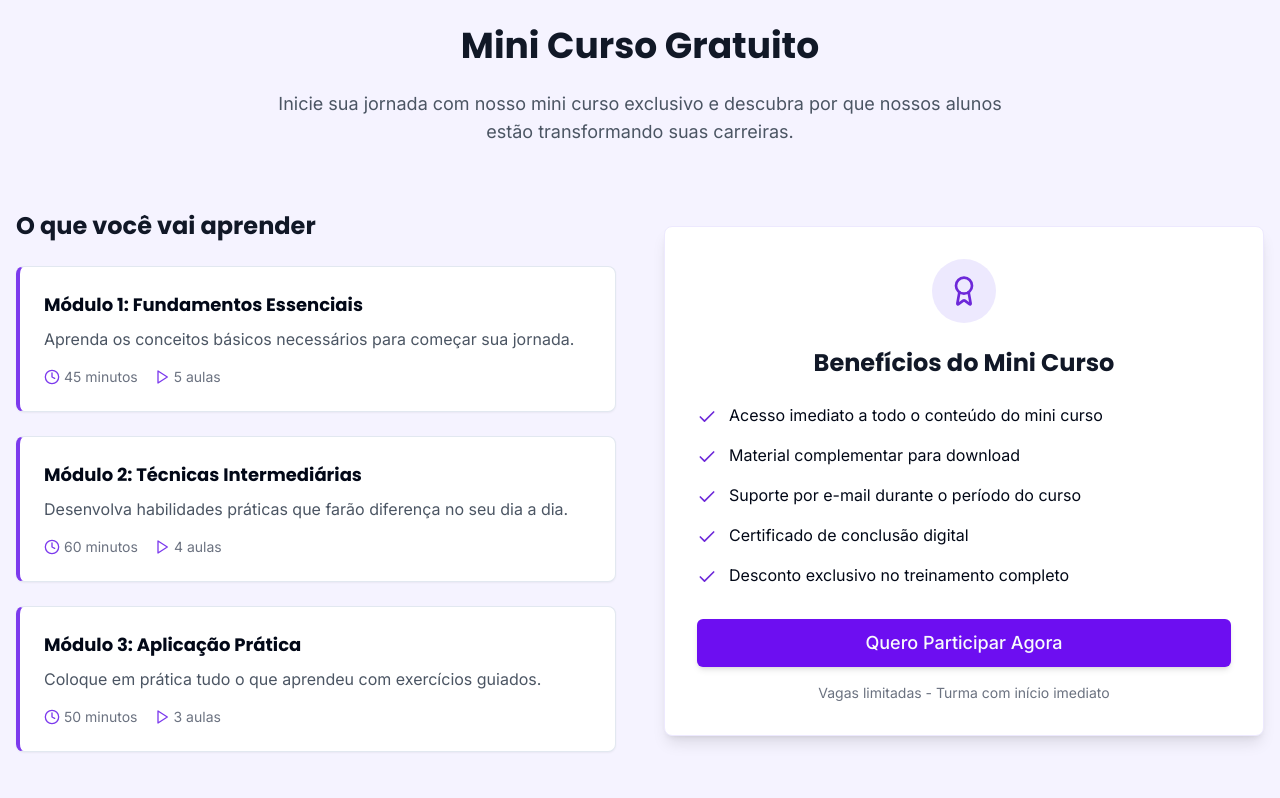
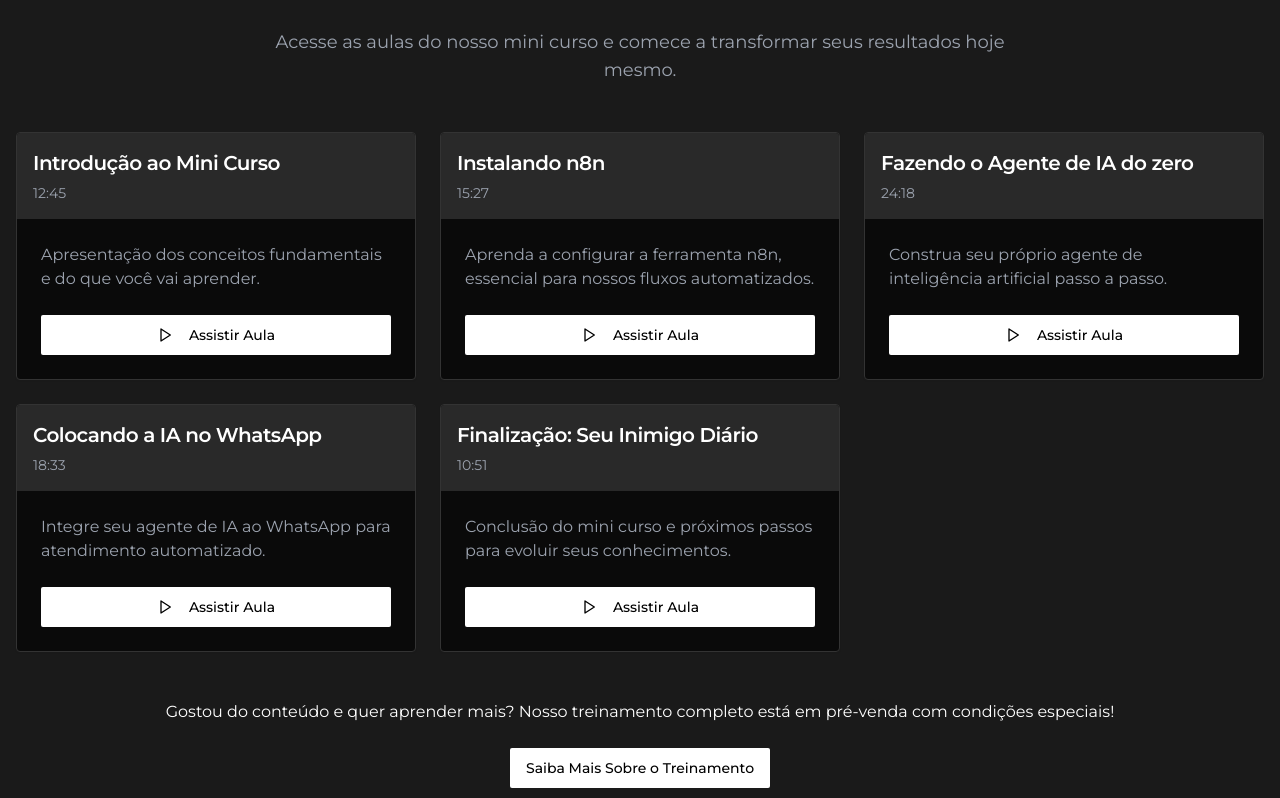
Before and after one commit to cello1508/mini-course-haven, a React (Vite) app: page / in a window 1280 px wide. Shown: the part 742-1540 px from the top of the page. Built offline with nearby package versions, Linux system fonts and the light colour scheme.

Commit message:
Refactor: Apply new design and styling
Implement a new design based on the provided color palette, visual style, and reusable CSS classes.

```diff
--- a/src/components/MiniCourseSection.tsx
+++ b/src/components/MiniCourseSection.tsx
@@ -1,100 +1,85 @@
 
+import { Card, CardContent, CardDescription, CardHeader, CardTitle } from "@/components/ui/card";
+import { Play } from "lucide-react";
 import { Button } from "@/components/ui/button";
-import { Card, CardContent } from "@/components/ui/card";
-import { Check, Play, Award, Clock } from "lucide-react";
 
-const MiniCourseSection = () => {
-  const courseModules = [
+const lessons = [
   {
     id: 1,
-      title: "Módulo 1: Fundamentos Essenciais",
-      description: "Aprenda os conceitos básicos necessários para começar sua jornada.",
-      duration: "45 minutos",
-      lessons: 5
+    title: "Introdução ao Mini Curso",
+    description: "Apresentação dos conceitos fundamentais e do que você vai aprender.",
+    videoUrl: "https://www.youtube.com/watch?v=VjVEuM4bMRY",
+    duration: "12:45"
   },
   {
     id: 2,
-      title: "Módulo 2: Técnicas Intermediárias",
-      description: "Desenvolva habilidades práticas que farão diferença no seu dia a dia.",
-      duration: "60 minutos",
-      lessons: 4
+    title: "Instalando n8n",
+    description: "Aprenda a configurar a ferramenta n8n, essencial para nossos fluxos automatizados.",
+    videoUrl: "https://www.youtube.com/watch?v=lv8IdXVB5cY",
+    duration: "15:27"
   },
   {
     id: 3,
-      title: "Módulo 3: Aplicação Prática",
-      description: "Coloque em prática tudo o que aprendeu com exercícios guiados.",
-      duration: "50 minutos",
-      lessons: 3
+    title: "Fazendo o Agente de IA do zero",
+    description: "Construa seu próprio agente de inteligência artificial passo a passo.",
+    videoUrl: "https://www.youtube.com/watch?v=KmOSxER584c",
+    duration: "24:18"
+  },
+  {
+    id: 4,
+    title: "Colocando a IA no WhatsApp",
+    description: "Integre seu agente de IA ao WhatsApp para atendimento automatizado.",
+    videoUrl: "https://www.youtube.com/watch?v=f-Z8peU4_P8",
+    duration: "18:33"
+  },
+  {
+    id: 5,
+    title: "Finalização: Seu Inimigo Diário",
+    description: "Conclusão do mini curso e próximos passos para evoluir seus conhecimentos.",
+    videoUrl: "https://www.youtube.com/watch?v=_A4DA7Y0r7g",
+    duration: "10:51"
   }
 ];
 
-  const benefits = [
-    "Acesso imediato a todo o conteúdo do mini curso",
-    "Material complementar para download",
-    "Suporte por e-mail durante o período do curso",
-    "Certificado de conclusão digital",
-    "Desconto exclusivo no treinamento completo"
-  ];
-
+const MiniCourseSection = () => {
   return (
-    <section id="minicourse" className="py-20 bg-purple-50">
+    <section id="minicourse" className="py-20 bg-secondary">
       <div className="container mx-auto px-4">
-        <div className="text-center mb-16">
+        <div className="text-center mb-12">
           <h2 className="section-title">Mini Curso Gratuito</h2>
           <p className="section-subtitle">
-            Inicie sua jornada com nosso mini curso exclusivo e descubra por que nossos alunos estão transformando suas carreiras.
+            Acesse as aulas do nosso mini curso e comece a transformar seus resultados hoje mesmo.
           </p>
         </div>
 
-        <div className="grid md:grid-cols-2 gap-12 items-center mb-16">
-          <div>
-            <h3 className="text-2xl font-bold mb-6 text-gray-900">
-              O que você vai aprender
-            </h3>
-            <div className="space-y-6">
-              {courseModules.map((module) => (
-                <Card key={module.id} className="overflow-hidden border-l-4 border-l-purple-600">
+        <div className="grid grid-cols-1 md:grid-cols-2 lg:grid-cols-3 gap-6">
+          {lessons.map((lesson) => (
+            <Card key={lesson.id} className="sophisticated-card overflow-hidden transition-all duration-300 hover:transform hover:scale-105">
+              <CardHeader className="p-4 bg-muted">
+                <CardTitle className="text-xl">{lesson.title}</CardTitle>
+                <CardDescription className="text-gray-400">{lesson.duration}</CardDescription>
+              </CardHeader>
               <CardContent className="p-6">
-                    <h4 className="font-bold text-lg mb-2">{module.title}</h4>
-                    <p className="text-gray-600 mb-4">{module.description}</p>
-                    <div className="flex items-center text-sm text-gray-500 space-x-4">
-                      <span className="flex items-center">
-                        <Clock className="h-4 w-4 mr-1 text-purple-600" />
-                        {module.duration}
-                      </span>
-                      <span className="flex items-center">
-                        <Play className="h-4 w-4 mr-1 text-purple-600" />
-                        {module.lessons} aulas
-                      </span>
-                    </div>
+                <p className="text-gray-400 mb-6">{lesson.description}</p>
+                <a href={lesson.videoUrl} target="_blank" rel="noopener noreferrer">
+                  <Button className="sophisticated-button w-full flex items-center justify-center">
+                    <Play className="mr-2 h-4 w-4" /> Assistir Aula
+                  </Button>
+                </a>
               </CardContent>
             </Card>
           ))}
         </div>
-          </div>
 
-          <div className="bg-white rounded-lg p-8 shadow-lg border border-purple-100">
-            <div className="flex items-center justify-center w-16 h-16 bg-purple-100 rounded-full mb-6 mx-auto">
-              <Award className="h-8 w-8 text-purple-700" />
-            </div>
-            <h3 className="text-2xl font-bold mb-6 text-center text-gray-900">
-              Benefícios do Mini Curso
-            </h3>
-            <ul className="space-y-4 mb-8">
-              {benefits.map((benefit, index) => (
-                <li key={index} className="flex items-start">
-                  <Check className="h-5 w-5 text-purple-700 mt-1 mr-3 flex-shrink-0" />
-                  <span>{benefit}</span>
-                </li>
-              ))}
-            </ul>
-            <Button className="btn-primary w-full text-lg py-6">
-              Quero Participar Agora
+        <div className="mt-12 text-center">
+          <p className="text-white mb-6">
+            Gostou do conteúdo e quer aprender mais? Nosso treinamento completo está em pré-venda com condições especiais!
+          </p>
+          <a href="#presale">
+            <Button className="sophisticated-button">
+              Saiba Mais Sobre o Treinamento
             </Button>
-            <p className="text-sm text-center mt-4 text-gray-500">
-              Vagas limitadas - Turma com início imediato
-            </p>
-          </div>
+          </a>
         </div>
       </div>
     </section>
--- a/src/index.css
+++ b/src/index.css
@@ -1,5 +1,5 @@
 
-@import url('https://fonts.googleapis.com/css2?family=Inter:wght@300;400;500;600;700&family=Poppins:wght@400;500;600;700;800&display=swap');
+@import url('https://fonts.googleapis.com/css2?family=Montserrat:wght@300;400;500;600;700&display=swap');
 
 @tailwind base;
 @tailwind components;
@@ -7,82 +7,49 @@
 
 @layer base {
   :root {
-    --background: 0 0% 100%;
-    --foreground: 222.2 84% 4.9%;
+    --background: 0 0% 0%;
+    --foreground: 0 0% 100%;
 
-    --card: 0 0% 100%;
-    --card-foreground: 222.2 84% 4.9%;
+    --card: 0 0% 4%;
+    --card-foreground: 0 0% 100%;
 
-    --popover: 0 0% 100%;
-    --popover-foreground: 222.2 84% 4.9%;
+    --popover: 0 0% 4%;
+    --popover-foreground: 0 0% 100%;
 
-    --primary: 265 89% 50%;
-    --primary-foreground: 210 40% 98%;
+    --primary: 0 0% 100%;
+    --primary-foreground: 0 0% 0%;
 
-    --secondary: 270 95% 91%;
-    --secondary-foreground: 222.2 47.4% 11.2%;
+    --secondary: 0 0% 10%;
+    --secondary-foreground: 0 0% 98%;
 
-    --muted: 210 40% 96.1%;
-    --muted-foreground: 215.4 16.3% 46.9%;
+    --muted: 0 0% 16%;
+    --muted-foreground: 0 0% 69%;
 
-    --accent: 265 89% 96%;
-    --accent-foreground: 222.2 47.4% 11.2%;
+    --accent: 0 0% 16%;
+    --accent-foreground: 0 0% 100%;
 
-    --destructive: 0 84.2% 60.2%;
-    --destructive-foreground: 210 40% 98%;
+    --destructive: 0 72% 67%;
+    --destructive-foreground: 0 0% 100%;
 
-    --border: 214.3 31.8% 91.4%;
-    --input: 214.3 31.8% 91.4%;
-    --ring: 265 89% 50%;
+    --border: 0 0% 20%;
+    --input: 0 0% 20%;
+    --ring: 0 0% 20%;
 
-    --radius: 0.5rem;
+    --radius: 0.25rem;
 
-    --sidebar-background: 0 0% 98%;
-    --sidebar-foreground: 240 5.3% 26.1%;
-    --sidebar-primary: 240 5.9% 10%;
-    --sidebar-primary-foreground: 0 0% 98%;
-    --sidebar-accent: 240 4.8% 95.9%;
-    --sidebar-accent-foreground: 240 5.9% 10%;
-    --sidebar-border: 220 13% 91%;
-    --sidebar-ring: 217.2 91.2% 59.8%;
+    --sidebar-background: 0 0% 4%;
+    --sidebar-foreground: 0 0% 69%;
+    --sidebar-primary: 0 0% 100%;
+    --sidebar-primary-foreground: 0 0% 0%;
+    --sidebar-accent: 0 0% 10%;
+    --sidebar-accent-foreground: 0 0% 100%;
+    --sidebar-border: 0 0% 20%;
+    --sidebar-ring: 0 0% 100%;
   }
 
   .dark {
-    --background: 222.2 84% 4.9%;
-    --foreground: 210 40% 98%;
-
-    --card: 222.2 84% 4.9%;
-    --card-foreground: 210 40% 98%;
-
-    --popover: 222.2 84% 4.9%;
-    --popover-foreground: 210 40% 98%;
-
-    --primary: 210 40% 98%;
-    --primary-foreground: 222.2 47.4% 11.2%;
-
-    --secondary: 217.2 32.6% 17.5%;
-    --secondary-foreground: 210 40% 98%;
-
-    --muted: 217.2 32.6% 17.5%;
-    --muted-foreground: 215 20.2% 65.1%;
-
-    --accent: 217.2 32.6% 17.5%;
-    --accent-foreground: 210 40% 98%;
-
-    --destructive: 0 62.8% 30.6%;
-    --destructive-foreground: 210 40% 98%;
-
-    --border: 217.2 32.6% 17.5%;
-    --input: 217.2 32.6% 17.5%;
-    --ring: 212.7 26.8% 83.9%;
-    --sidebar-background: 240 5.9% 10%;
-    --sidebar-foreground: 240 4.8% 95.9%;
-    --sidebar-primary: 224.3 76.3% 48%;
-    --sidebar-primary-foreground: 0 0% 100%;
-    --sidebar-accent: 240 3.7% 15.9%;
-    --sidebar-accent-foreground: 240 4.8% 95.9%;
-    --sidebar-border: 240 3.7% 15.9%;
-    --sidebar-ring: 217.2 91.2% 59.8%;
+    --background: 0 0% 0%;
+    --foreground: 0 0% 100%;
   }
 }
 
@@ -102,18 +69,30 @@
 
 @layer components {
   .btn-primary {
-    @apply bg-purple-700 hover:bg-purple-800 text-white px-6 py-3 rounded-md font-medium transition-all shadow-md hover:shadow-lg;
+    @apply bg-white hover:bg-gray-200 text-black px-6 py-3 rounded-sm font-medium transition-all shadow-md hover:shadow-lg;
   }
 
   .btn-secondary {
-    @apply bg-white hover:bg-gray-50 text-purple-700 border border-purple-700 px-6 py-3 rounded-md font-medium transition-all;
+    @apply bg-transparent hover:bg-white/10 text-white border border-white/20 px-6 py-3 rounded-sm font-medium transition-all;
   }
 
   .section-title {
-    @apply text-3xl md:text-4xl font-bold mb-6 text-gray-900;
+    @apply text-3xl md:text-4xl font-bold mb-6 text-white;
   }
 
   .section-subtitle {
-    @apply text-lg text-gray-600 mb-8 max-w-3xl mx-auto;
+    @apply text-lg text-gray-400 mb-8 max-w-3xl mx-auto;
+  }
+
+  .sophisticated-card {
+    @apply bg-card rounded-sm border border-border shadow-md;
+  }
+
+  .sophisticated-button {
+    @apply bg-white text-black hover:bg-gray-200 font-medium px-6 py-3 rounded-sm transition-all;
+  }
+
+  .sophisticated-button-outline {
+    @apply bg-transparent border border-white/20 text-white hover:bg-white/10 font-medium px-6 py-3 rounded-sm transition-all;
   }
 }
--- a/src/pages/Index.tsx
+++ b/src/pages/Index.tsx
@@ -10,7 +10,7 @@ import Footer from "@/components/Footer";
 
 const Index = () => {
   return (
-    <div className="min-h-screen">
+    <div className="min-h-screen bg-background">
       <Navbar />
       <HeroSection />
       <MiniCourseSection />
```
Also changed, not shown: src/components/CTASection.tsx (+11 -5 lines), src/components/HeroSection.tsx (+22 -15 lines), tailwind.config.ts (+9 -16 lines). Lines whose indentation alone changed are shown as unchanged.
